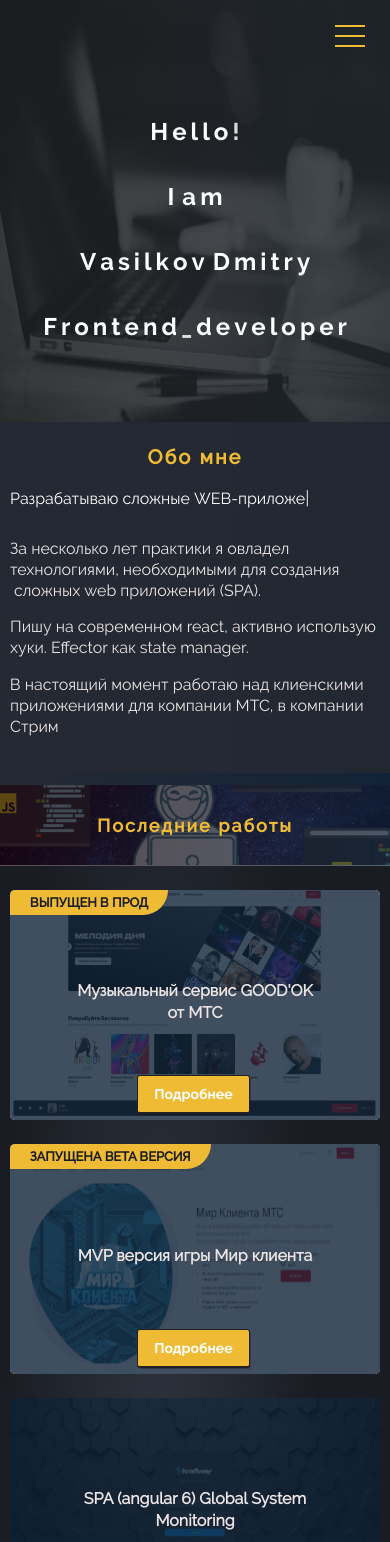
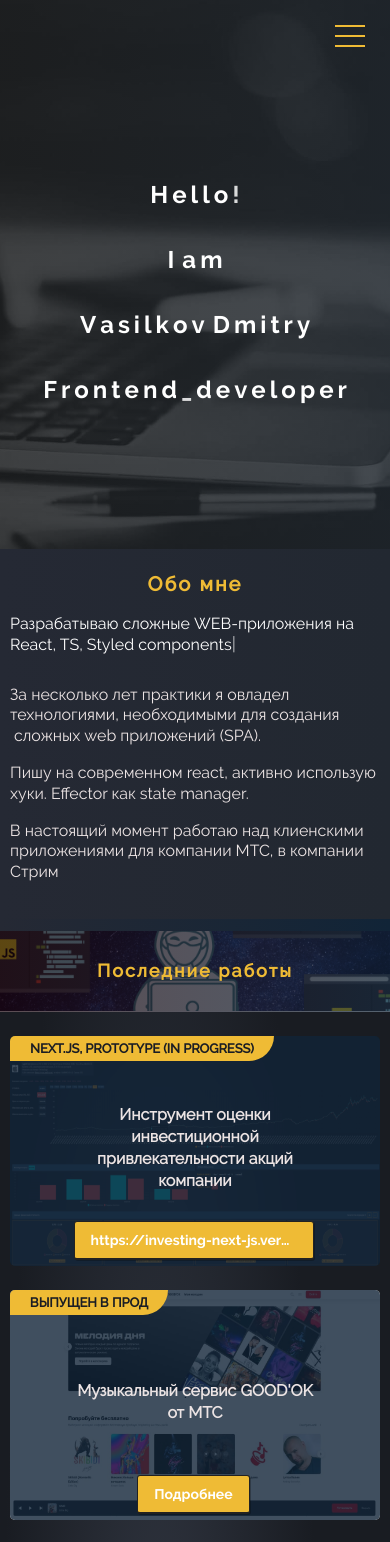
Before and after one commit to dyzz24/portfolio, a React (Create React App) app: page / in a window 390 px wide. Shown: the top 1542 px of the page. Built offline with nearby package versions, Linux system fonts and the light colour scheme.

Commit message:
added new work, fix layout

```diff
--- a/src/components/self-writing-text/self-writing-text.module.scss
+++ b/src/components/self-writing-text/self-writing-text.module.scss
@@ -19,3 +19,9 @@
   font-size: 18px;
   margin-right: 6px;
 }
+
+@media screen and (max-width: 600px) {
+  .added_span {
+    min-height: 40px;
+  }
+}
--- a/src/pages/main-page/about-section/index.tsx
+++ b/src/pages/main-page/about-section/index.tsx
@@ -6,9 +6,9 @@
 export const AboutSection: React.FC<IWithRefChildren> = ({refElement}) => {
 
     const arrayOfStrings = [
-        "Разрабатываю сложные WEB-приложения",
-        "Использовал как React так и Angular 5+",
-        "...TS, ES6, RxJs, websockets, REST API, redux, effector, webpack, gulp",
+        "Разрабатываю сложные WEB-приложения на React, TS, Styled components",
+        "Использовал как React так и Angular 5+. Немножко писал на NEXT.js",
+        "...TS, NEXT.js, react hooks, ES6+, RxJs, websockets, REST API, redux, effector, webpack, gulp",
     ];
 
     return <section className='about' ref={refElement}>
--- a/src/pages/main-page/works/index.tsx
+++ b/src/pages/main-page/works/index.tsx
@@ -14,10 +14,16 @@
 import musicShop from '../../../img/musicshop.jpg';
 import header from '../../../img/header.jpg';
 import {FRRImg} from "../../../components/FRRImg";
+import investing from '../../../img/investing.png';
 
 
 
 const worksConfig = [
+    {activeTitle: 'NEXT.JS, prototype (in progress)',
+        name: 'Инструмент оценки инвестиционной привлекательности акций компании',
+        externalReference: 'https://investing-next-js.vercel.app/company-profile/AAPL',
+        labelImg: investing,
+    },
     {
     activeTitle: 'Выпущен в прод',
     name: 'Музыкальный сервис GOOD\'OK от МТС',
--- a/src/styles/_adaptive.scss
+++ b/src/styles/_adaptive.scss
@@ -252,6 +252,10 @@
 
     .work_btn {
       opacity: 1;
+      max-width: 240px;
+      overflow: hidden;
+      text-overflow: ellipsis;
+      white-space: nowrap;
     }
   }
 
@@ -502,7 +506,9 @@
   }
 
   header {
-    height: 50vh;
+    height: 65vh;
+    background: url('../img/header.jpg') no-repeat center;
+    background-size: cover;
   }
   header span,
   header .colored span {
```
Also changed, not shown: src/img/investing.png (added).
